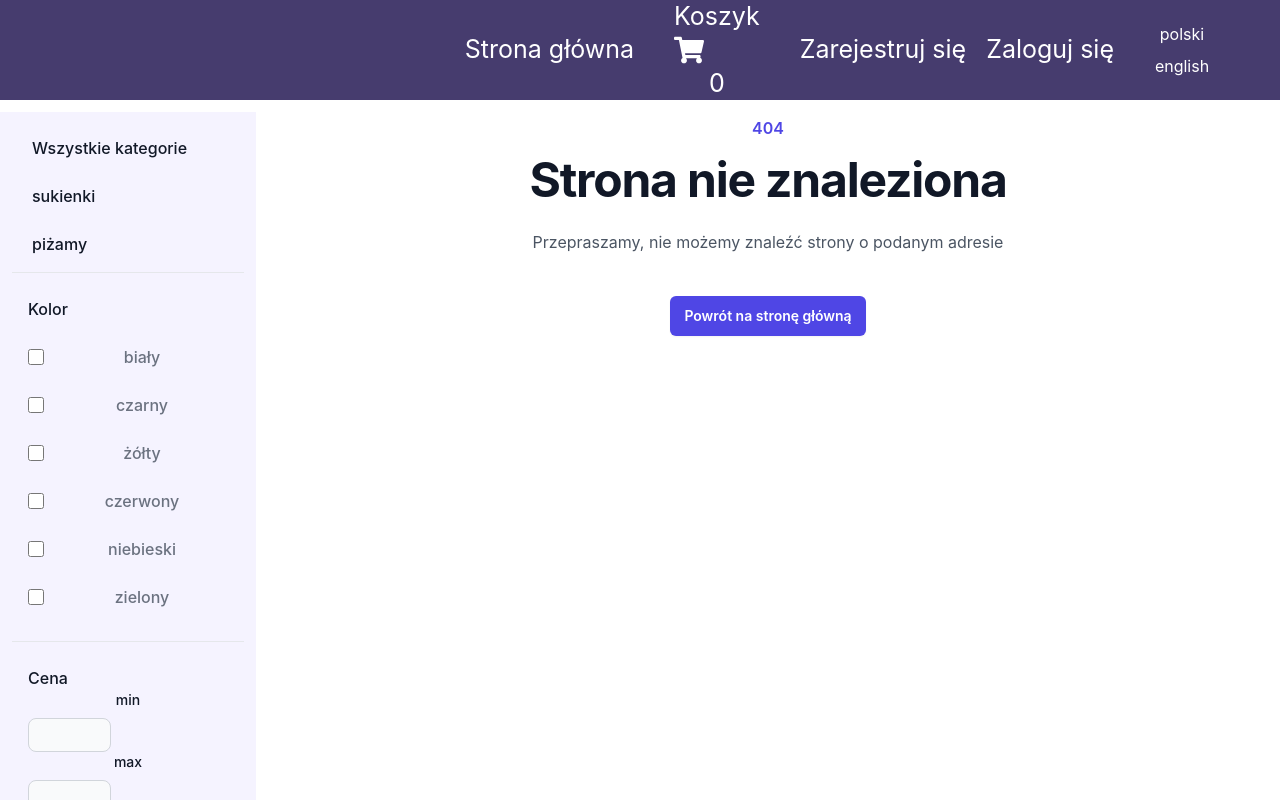
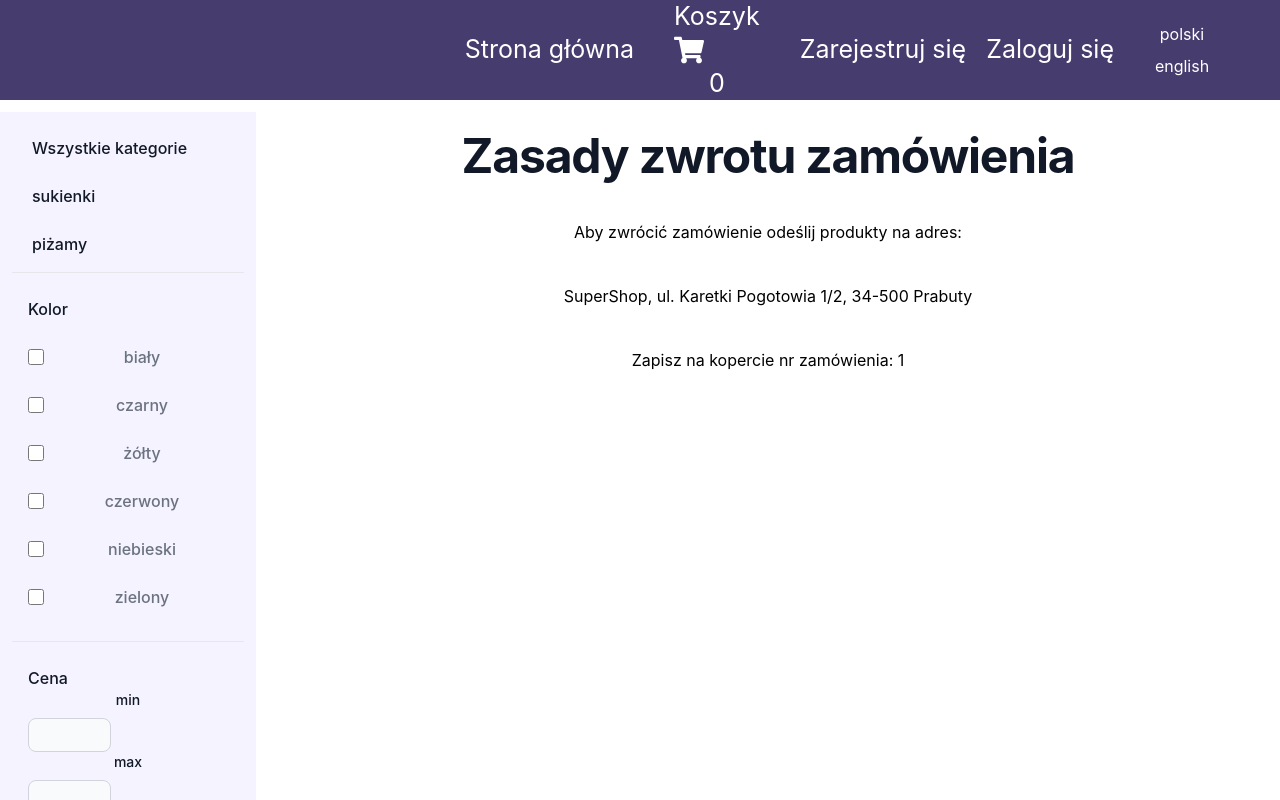
Before and after one commit to Zajecia-PJATK/projektprogramistyczny-frontend-biu-katarzynapopieniuk, a React (Create React App) app: page /returnPolicy/1 in a window 1280 px wide. Built offline with nearby package versions, Linux system fonts and the light colour scheme.

Commit message:
Add return order policy

```diff
--- a/src/App.js
+++ b/src/App.js
@@ -19,6 +19,7 @@ import CheckoutPage from "./pages/CheckoutPage";
 import MyOrdersPage from "./pages/MyOrdersPage";
 import OrderPage from "./pages/OrderPage";
 import AdminPanelPage from "./pages/AdminPanelPage";
+import ReturnPolicyPage from "./pages/ReturnPolicyPage";
 
 function App() {
     const [products, setProducts] = useState(productsData);
@@ -102,6 +103,7 @@ function App() {
                                                                 products={products}/>}/>
                 <Route path="/adminpanel" element={<AdminPanelPage languageVersion={languageVersion} isLoggedUserAdmin={isLoggedUserAdmin} orders={orders} setOrders={setOrders} products={products} setProducts={setProducts}/> }/>
                 <Route path="*" element={<NotFoundPage languageVersion={languageVersion}/>}/>
+                <Route path="/returnPolicy/:id" element={<ReturnPolicyPage languageVersion={languageVersion}/> }/>
             </Routes>
             <SideBar languageVersion={languageVersion} searchParams={searchParams} setSearchParams={setSearchParams}/>
         </div>
--- a/src/config/possibleOrderStatuses.json
+++ b/src/config/possibleOrderStatuses.json
@@ -76,5 +76,33 @@
       }
     ],
     "next": []
+  },
+  {
+    "name": "problemReported",
+    "values": [
+      {
+        "language": "english",
+        "value": "Client reported problems"
+      },
+      {
+        "language": "polish",
+        "value": "Klient zgłosił problem z zamówieniem"
+      }
+    ],
+    "next": ["problemSolved"]
+  },
+  {
+    "name": "problemSolved",
+    "values": [
+      {
+        "language": "english",
+        "value": "Client's problem solved'"
+      },
+      {
+        "language": "polish",
+        "value": "Problem z zamówieniem rozwiązany"
+      }
+    ],
+    "next": []
   }
 ]
--- a/src/pages/OrderPage.js
+++ b/src/pages/OrderPage.js
@@ -59,7 +59,7 @@ function getReturnOrderForm(order, languageVersion, isReturnOrderSelected, selec
             </div>
         </div>
 
-        <Link to="/">
+        <Link to={`/returnPolicy/${order.id}`}>
             <button className="h-10 px-6 font-semibold rounded-full bg-violet-600 text-white"
                     type="button">
                 {getMessage(languageVersion, "returnOrder", LABELS)}
--- /dev/null
+++ b/src/pages/ReturnPolicyPage.js
@@ -0,0 +1,63 @@
+import getMessage from "../common/LanguageVersionMessageFinder";
+import {useParams} from "react-router-dom";
+
+export default function ReturnPolicyPage({languageVersion}) {
+    const {id} = useParams();
+    return <div className="text-center p-4 sm:ml-64">
+        <h1 className="mt-4 text-3xl font-bold tracking-tight text-gray-900 sm:text-5xl">{getMessage(languageVersion, "pageName", LABELS)}</h1>
+        <div className="mt-10 flex items-center justify-center gap-x-6">
+            {getMessage(languageVersion, "returnPolicy", LABELS)}
+        </div>
+        <div className="mt-10 flex items-center justify-center gap-x-6">
+            {ADDRESS}
+        </div>
+        <div className="mt-10 flex items-center justify-center gap-x-6">
+            {getMessage(languageVersion, "useOrderId", LABELS)}
+            {id}
+        </div>
+    </div>
+}
+
+const LABELS = [
+    {
+        "name": "returnPolicy",
+        "values": [
+            {
+                "language": "english",
+                "value": "To return product send it to our address: "
+            },
+            {
+                "language": "polish",
+                "value": "Aby zwrócić zamówienie odeślij produkty na adres: "
+            }
+        ]
+    },
+    {
+        "name": "useOrderId",
+        "values": [
+            {
+                "language": "english",
+                "value": "Write on the envelope order ID: "
+            },
+            {
+                "language": "polish",
+                "value": "Zapisz na kopercie nr zamówienia: "
+            }
+        ]
+    },
+    {
+        "name": "pageName",
+        "values": [
+            {
+                "language": "english",
+                "value": "Return order policy"
+            },
+            {
+                "language": "polish",
+                "value": "Zasady zwrotu zamówienia"
+            }
+        ]
+    }
+];
+
+const ADDRESS = "SuperShop, ul. Karetki Pogotowia 1/2, 34-500 Prabuty";
```
